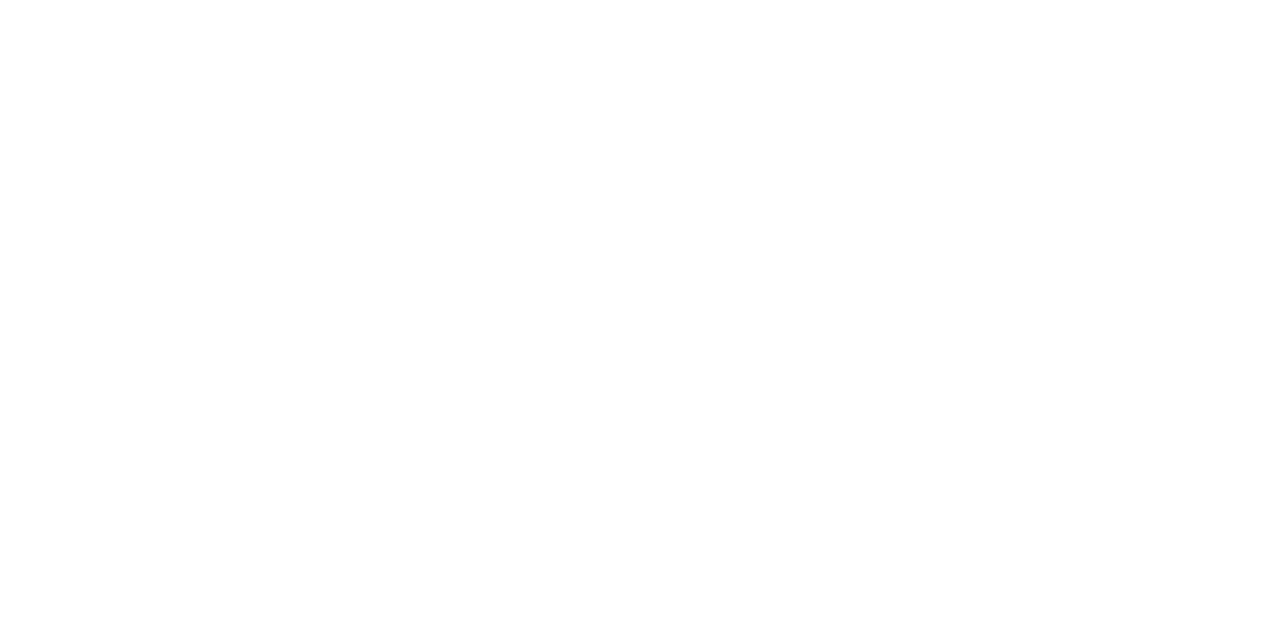
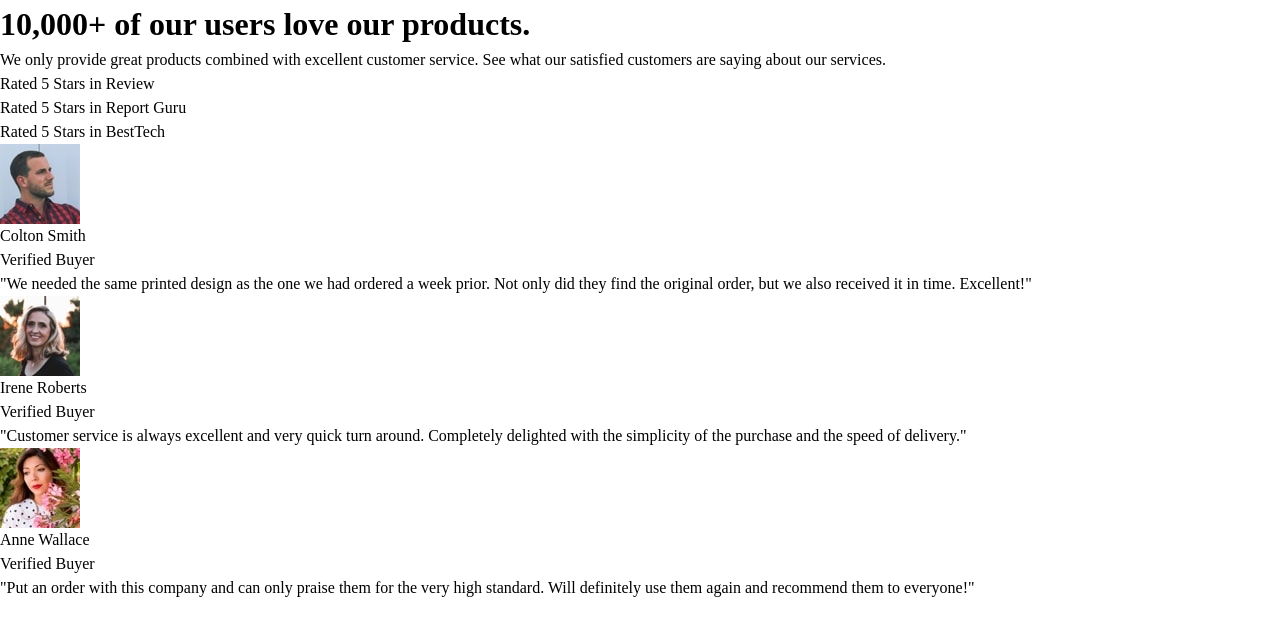
Before and after one commit to Mut1s0/social-proof-section, a plain HTML site: page index.html in a window 1280 px wide. Drawn offline with Linux system fonts and the light colour scheme.

Commit message:
added html

```diff
--- a/index.html
+++ b/index.html
@@ -14,5 +14,85 @@
 </head>
 <body>
 
+  <main>
+
+    <h1>10,000+ of our users love our products.</h1>
+
+    <p class="lead">We only provide great products combined with excellent customer service. See what our satisfied customers are saying about our services.</p>
+
+    <div class="reviews">
+
+      <div class="review">Rated 5 Stars in Review</div>
+      <div class="review">Rated 5 Stars in Report Guru</div>
+      <div class="review">Rated 5 Stars in BestTech</div>
+
+    </div>
+
+    <ul class="quotes">
+
+      <li>
+
+        <blockquote>
+
+          <div class="split">
+
+            <img src="/images/image-colton.jpg" alt="">
+
+            <p class="name">Colton Smith </p>
+
+            <p class="status">Verified Buyer</p>
+
+            <p class="quote">"We needed the same printed design as the one we had ordered a week prior. Not only did they find the original order, but we also received it in time. Excellent!"</p>
+
+          </div>
+
+        </blockquote>
+
+      </li>
+
+      <li>
+
+        <blockquote>
+
+          <div class="split">
+
+            <img src="/images/image-irene.jpg" alt="">
+
+            <p class="name">Irene Roberts</p>
+
+            <p class="status">Verified Buyer</p>
+
+            <p class="quote">"Customer service is always excellent and very quick turn around. Completely delighted with the simplicity of the purchase and the speed of delivery."</p>
+
+          </div>
+
+        </blockquote>
+
+      </li>
+
+      <li>
+
+        <blockquote>
+
+          <div class="split">
+
+            <img src="/images/image-anne.jpg" alt="">
+
+            <p class="name">Anne Wallace</p>
+
+            <p class="status">Verified Buyer</p>
+
+            <p class="quote">"Put an order with this company and can only praise them for the very high standard. Will definitely use them again and recommend them to everyone!"</p>
+
+          </div>
+
+        </blockquote>
+
+      </li>
+
+    </ul>
+
+  </main>
+
 </body>
 </html>
```
Also changed, not shown: images/icon-star.svg (added), images/image-anne.jpg (added), images/image-colton.jpg (added), images/image-irene.jpg (added).
